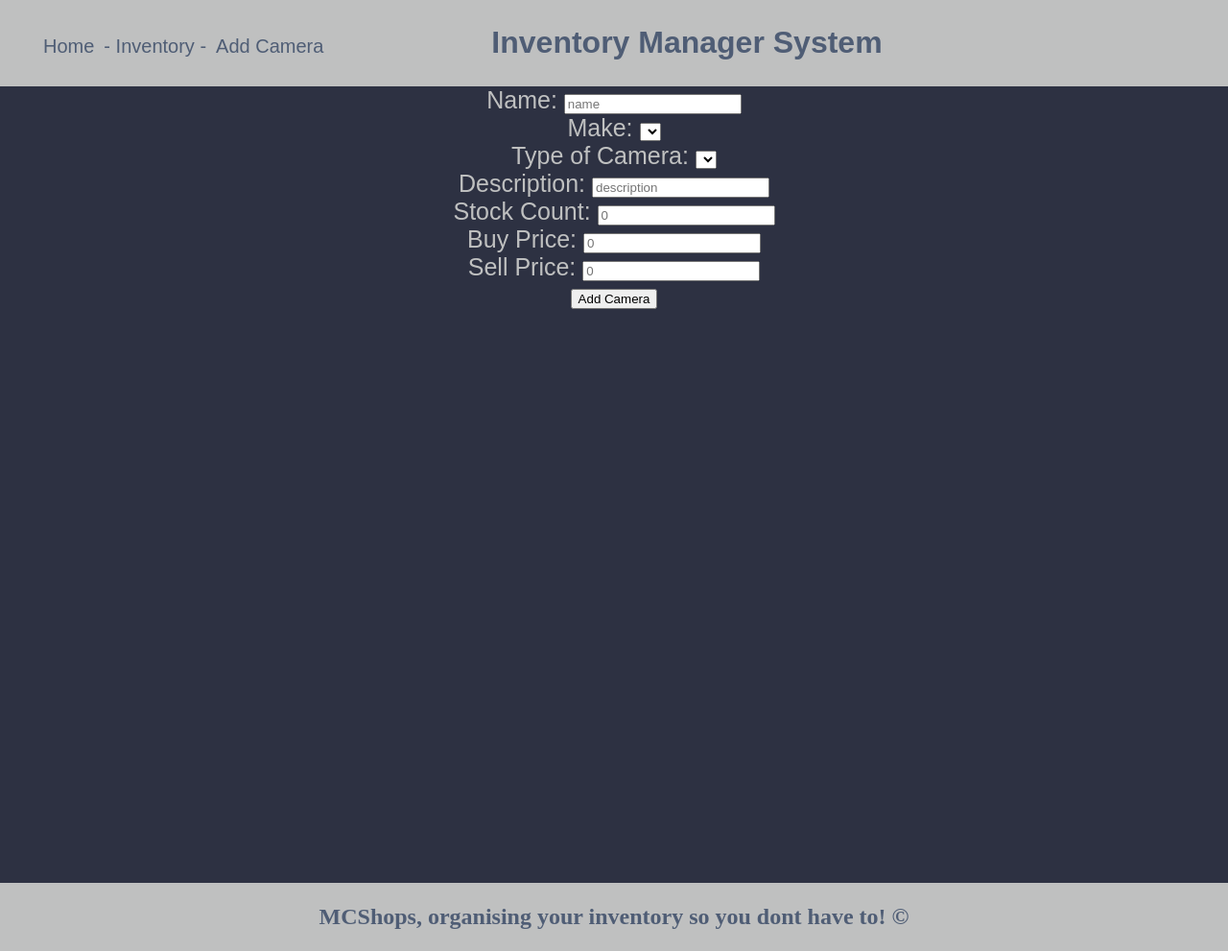
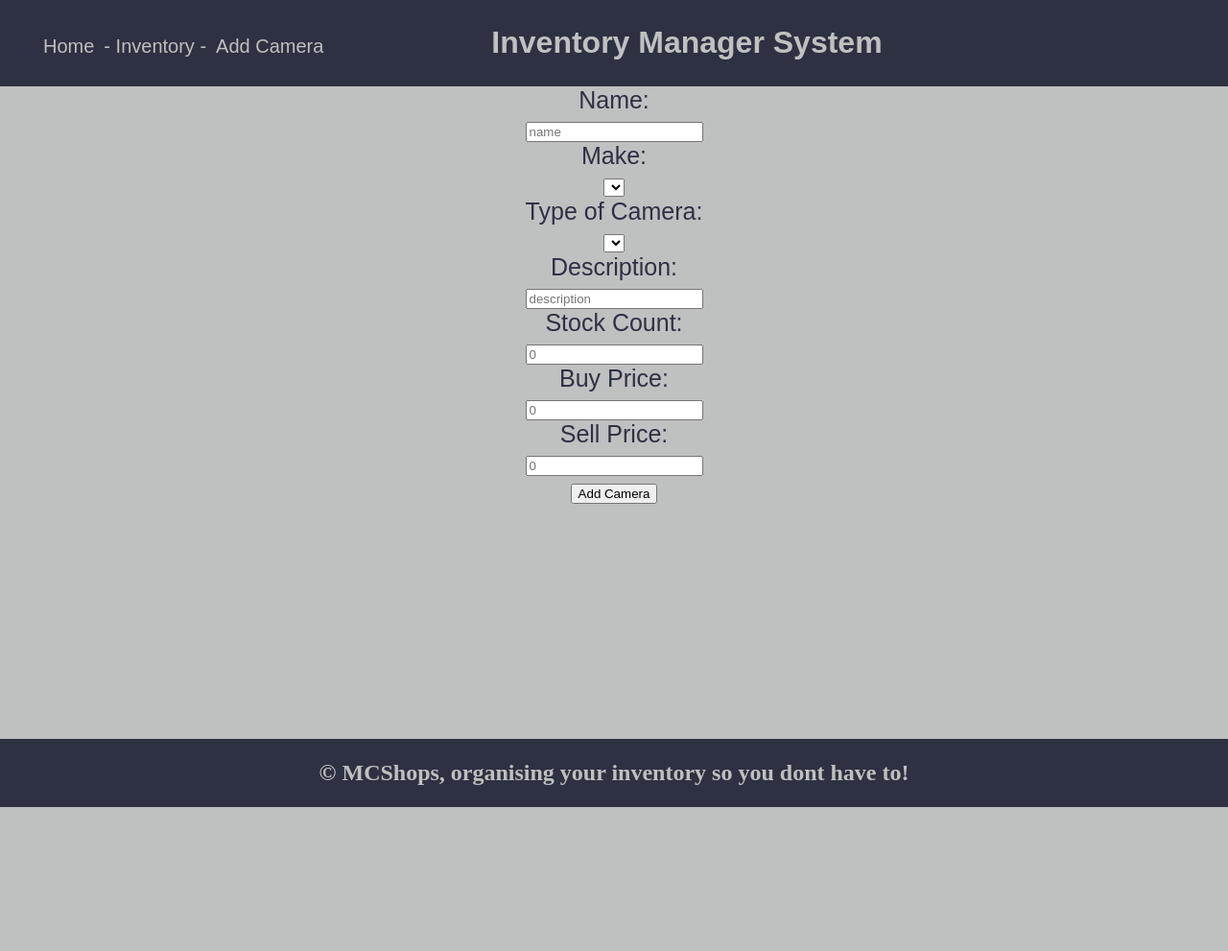
Before and after one commit to MCardwe/camera_shop_project, a Flask app: page /cameras/new in a window 1280 px wide. Shown: the whole page at 96% size. After the commit the page ends 841 px from the top, so only its background shows below. Run offline with Flask 2, Linux system fonts and the light colour scheme; data that the repository does not hold is empty.

Commit message:
changed colours around

```diff
--- a/static/add_camera.css
+++ b/static/add_camera.css
@@ -4,6 +4,11 @@
     text-align: center;
     font-family: Bebas Neue, sans-serif;
     font-size: 25px;
-    height: 800px;
-    background-color: #2D3142;
+    height: 650px;
+    background-color: #BFC0C0;
+    color: #2D3142;
 }
+
+.new_form_container input {
+    size: 20px;
+}
--- a/static/footer.css
+++ b/static/footer.css
@@ -1,7 +1,7 @@
 .footer_container {
-    background-color: #BFC0C0;
+    background-color: #2D3142;
     padding: 2px;
     margin-top: 30px;
-    color: #4F5D75;
+    color: #BFC0C0;
     text-align: center;
 }
--- a/static/header.css
+++ b/static/header.css
@@ -1,6 +1,6 @@
 .header_container {
-    background-color: #BFC0C0;
-    color: #4F5D75;
+    background-color: #2D3142;
+    color: #BFC0C0;
     width: 100%;
     padding: 5px;
 }
@@ -28,7 +28,7 @@
 }
 
 .navigation > ul > li > a {
-    color: #4F5D75;
+    color: #BFC0C0;
     text-decoration: none;
     font-family: Bebas Neue, sans-serif;
 }
--- a/static/homepage.css
+++ b/static/homepage.css
@@ -28,7 +28,11 @@
     width: 500px;
     text-align: center;
     border-radius: 30px;
-    border: 3px solid #BFC0C0;
+    border: 3px solid #2D3142;
+}
+
+.homepage_links > div > h1 {
+    color: #BFC0C0;
 }
 
 .new_options {
--- a/static/inventory_page.css
+++ b/static/inventory_page.css
@@ -14,7 +14,7 @@
 .cameras_container > div {
     background-color: #4F5D75;
     border-radius: 20px;
-    border: 1px solid #BFC0C0;
+    border: 3px solid #2D3142;
 }
 
 .cameras_container > div > h2  {
--- a/static/makes_page.css
+++ b/static/makes_page.css
@@ -10,7 +10,7 @@
     text-align: center;
     background-color: #4F5D75;
     border-radius: 20px;
-    border: 1px solid #BFC0C0;
+    border: 2px solid #2D3142;
 }
 
 .makes_container div a {
@@ -19,9 +19,9 @@
 }
 
 .makes_container div h3 a {
-    border: 3px solid #2D3142 ;
-    background-color: #BFC0C0;
+    border: 1px solid #BFC0C0 ;
+    background-color: #2D3142;
     padding: 5px;
     border-radius: 10px;
-    color: #2D3142;
+    color: #BFC0C0;
 }
--- a/static/style.css
+++ b/static/style.css
@@ -1,19 +1,19 @@
 
 .stock_count_yellow {
-    color: yellow;
+    color: rgb(211, 211, 0);
 }
 
 .stock_count_green {
-    color: green;
+    color: rgb(34, 216, 34);
 }
 
 .stock_count_red {
-    color: red;
+    color: rgb(241, 33, 33);
 }
 
 body {
     margin: 0;
-    background-color: #2D3142;
-    color: #BFC0C0;
+    background-color: #BFC0C0;
+    color: #2D3142;
     height: 100%;
 }
--- a/templates/base.html
+++ b/templates/base.html
@@ -32,6 +32,6 @@
 </body>
 
 <footer class="footer_container">
-    <h2>MCShops, organising your inventory so you dont have to! ©</h2>
+    <h2>© MCShops, organising your inventory so you dont have to!</h2>
 </footer>
 </html>
--- a/templates/cameras/new.html
+++ b/templates/cameras/new.html
@@ -4,12 +4,12 @@
 
 <form class="new_form_container" action="/cameras" method="POST">
     <div>
-        <label for="name">Name:</label>
+        <label for="name">Name:</label> <br>
         <input type="text" name="name" placeholder="name" required>
     </div>
 
     <div>
-        <label for="make">Make:</label>
+        <label for="make">Make:</label> <br>
         <select id="make" name="make_id">
             {% for make in makes %}
                 <option value="{{make.id}}">{{make.name}}</option>
@@ -18,7 +18,7 @@
     </div>
 
     <div>
-        <label for="type">Type of Camera:</label>
+        <label for="type">Type of Camera:</label> <br>
         <select id="type" name="type">
             {% for camera in cameras %}
                 <option value="{{camera.type}}">{{camera.type}}</option>
@@ -27,22 +27,22 @@
     </div>
 
     <div>
-        <label for="description">Description:</label>
+        <label for="description">Description:</label> <br>
         <input type="text" name="description" placeholder="description">
     </div>
 
     <div>
-        <label for="stock">Stock Count:</label>
+        <label for="stock">Stock Count:</label><br>
         <input type="number" name="stock" placeholder="0">
     </div>
 
     <div>
-        <label for="buy_price">Buy Price:</label>
+        <label for="buy_price">Buy Price:</label><br>
         <input type="number" name="buy_price" placeholder="0">
     </div>
 
     <div>
-        <label for="sell_price">Sell Price:</label>
+        <label for="sell_price">Sell Price:</label> <br>
         <input type="number" name="sell_price" placeholder="0">
     </div>
 
```
